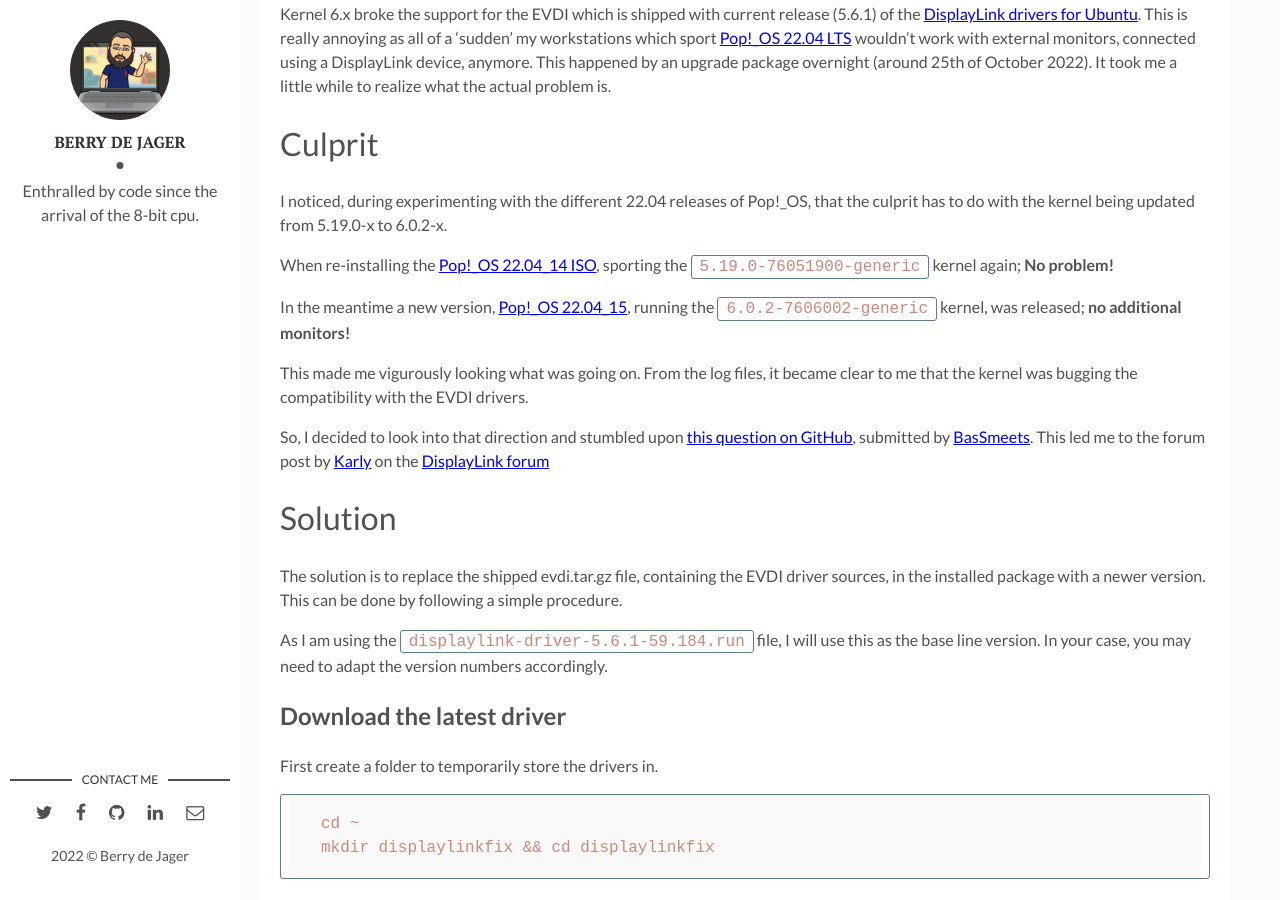
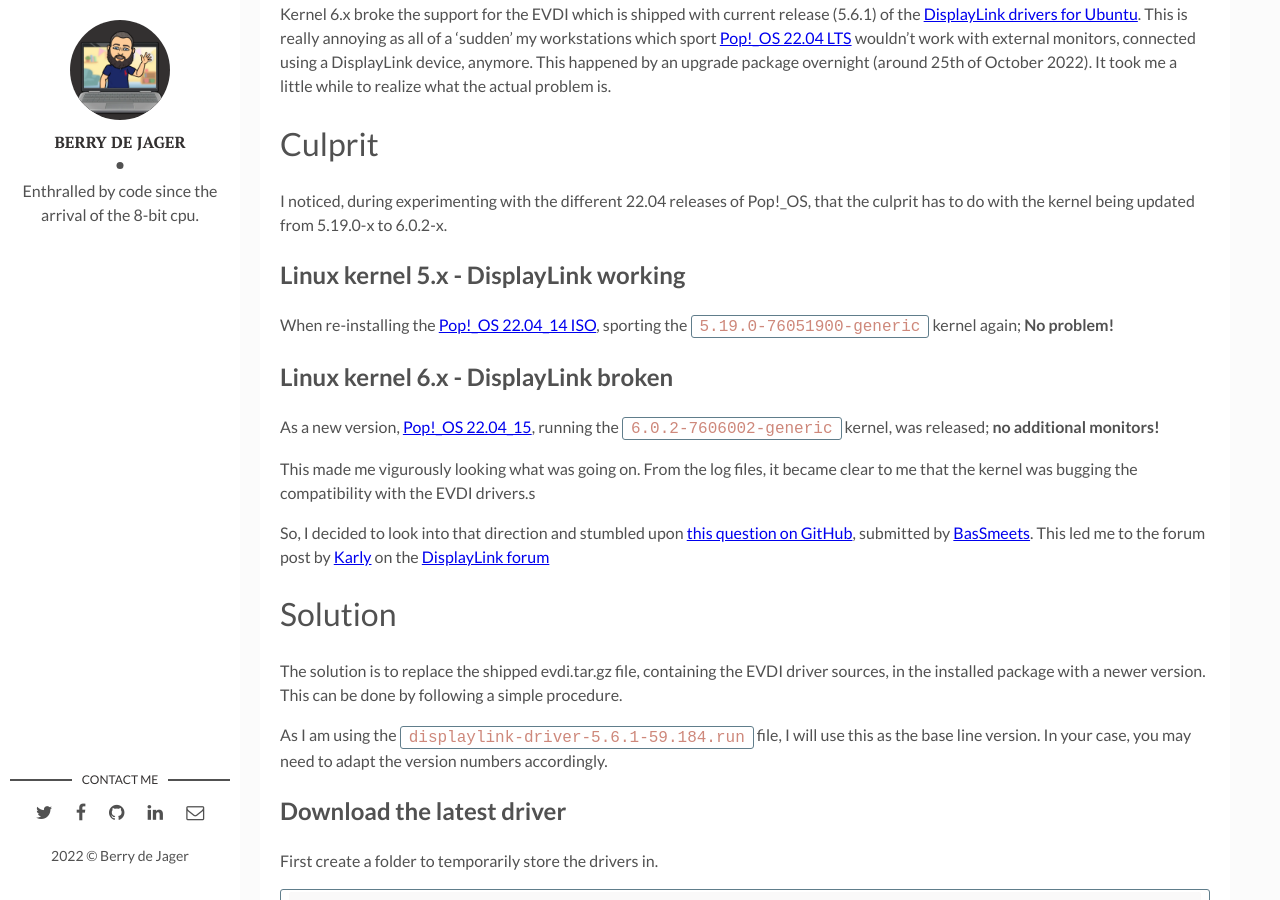
Before and after one commit to berrydejager/code, a Jekyll site: the page built from _posts/2022-10-28-Fix-DisplayLink_drivers-linux-kernel-6.markdown, in a window 1280 px wide and 900 px high, scrolled down 376 px. Built offline with Jekyll 4.4.1, drawn with Linux system fonts in a browser that asks for light colours.

Commit message:
Update 2022-10-28-Fix-DisplayLink_drivers-linux-kernel-6.markdown

```diff
--- a/_posts/2022-10-28-Fix-DisplayLink_drivers-linux-kernel-6.markdown
+++ b/_posts/2022-10-28-Fix-DisplayLink_drivers-linux-kernel-6.markdown
@@ -13,11 +13,15 @@
 
 I noticed, during experimenting with the different 22.04 releases of Pop!_OS, that the culprit has to do with the kernel being updated from 5.19.0-x to 6.0.2-x.
 
+## Linux kernel 5.x - DisplayLink working
+
 When re-installing the [Pop!_OS 22.04_14 ISO](https://iso.pop-os.org/22.04/amd64/intel/14/pop-os_22.04_amd64_intel_14.iso), sporting the `5.19.0-76051900-generic` kernel again; **No problem!**
 
-In the meantime a new version, [Pop!_OS 22.04_15](https://iso.pop-os.org/22.04/amd64/intel/15/pop-os_22.04_amd64_intel_15.iso), running the `6.0.2-7606002-generic` kernel, was released; **no additional monitors!**
+## Linux kernel 6.x - DisplayLink broken
 
-This made me vigurously looking what was going on. From the log files, it became clear to me that the kernel was bugging the compatibility with the EVDI drivers.
+As a new version, [Pop!_OS 22.04_15](https://iso.pop-os.org/22.04/amd64/intel/15/pop-os_22.04_amd64_intel_15.iso), running the `6.0.2-7606002-generic` kernel, was released; **no additional monitors!**
+
+This made me vigurously looking what was going on. From the log files, it became clear to me that the kernel was bugging the compatibility with the EVDI drivers.s
 
 So, I decided to look into that direction and stumbled upon [this question on GitHub](https://github.com/DisplayLink/evdi/issues/383), submitted by [BasSmeets](https://github.com/BasSmeets). This led me to the forum post by [Karly](https://www.displaylink.org/forum/member.php?u=23243) on the [DisplayLink forum](https://www.displaylink.org/forum/showpost.php?p=92453&postcount=3)
 
```
